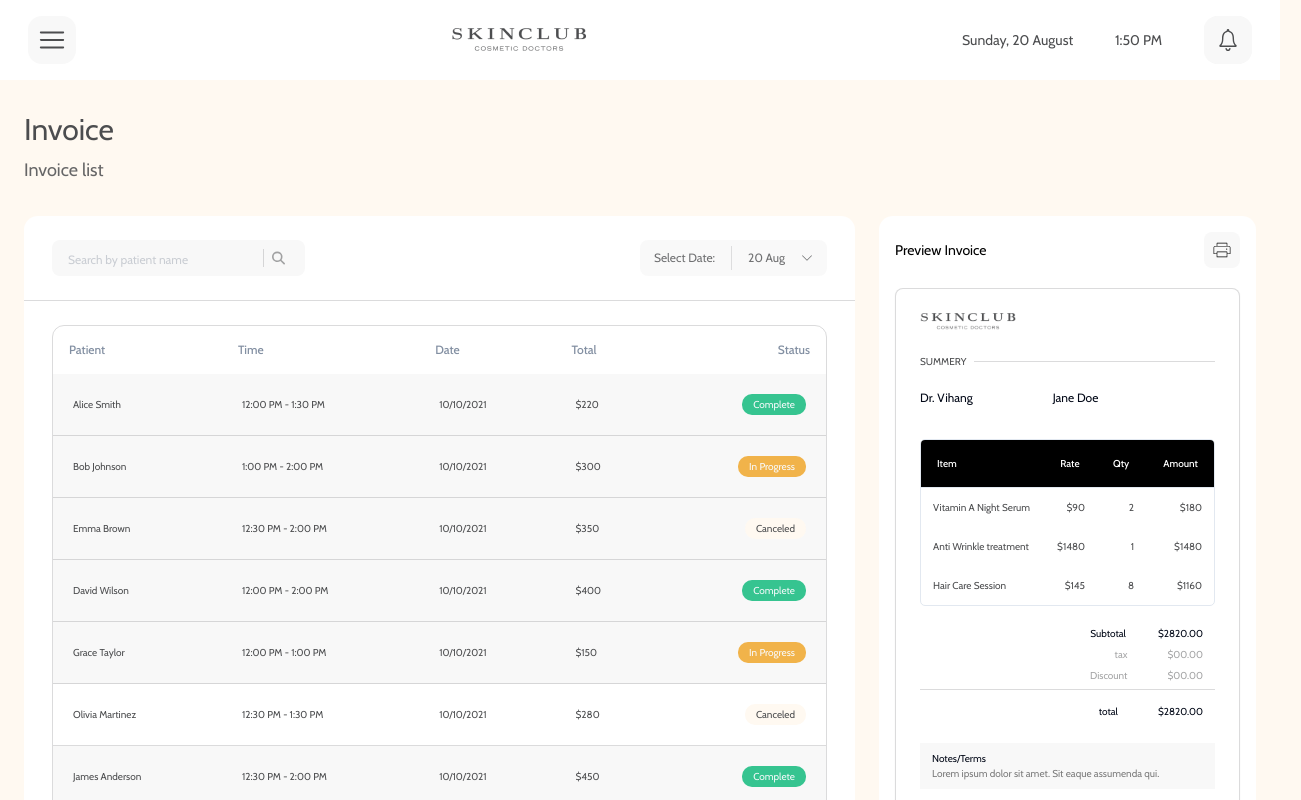
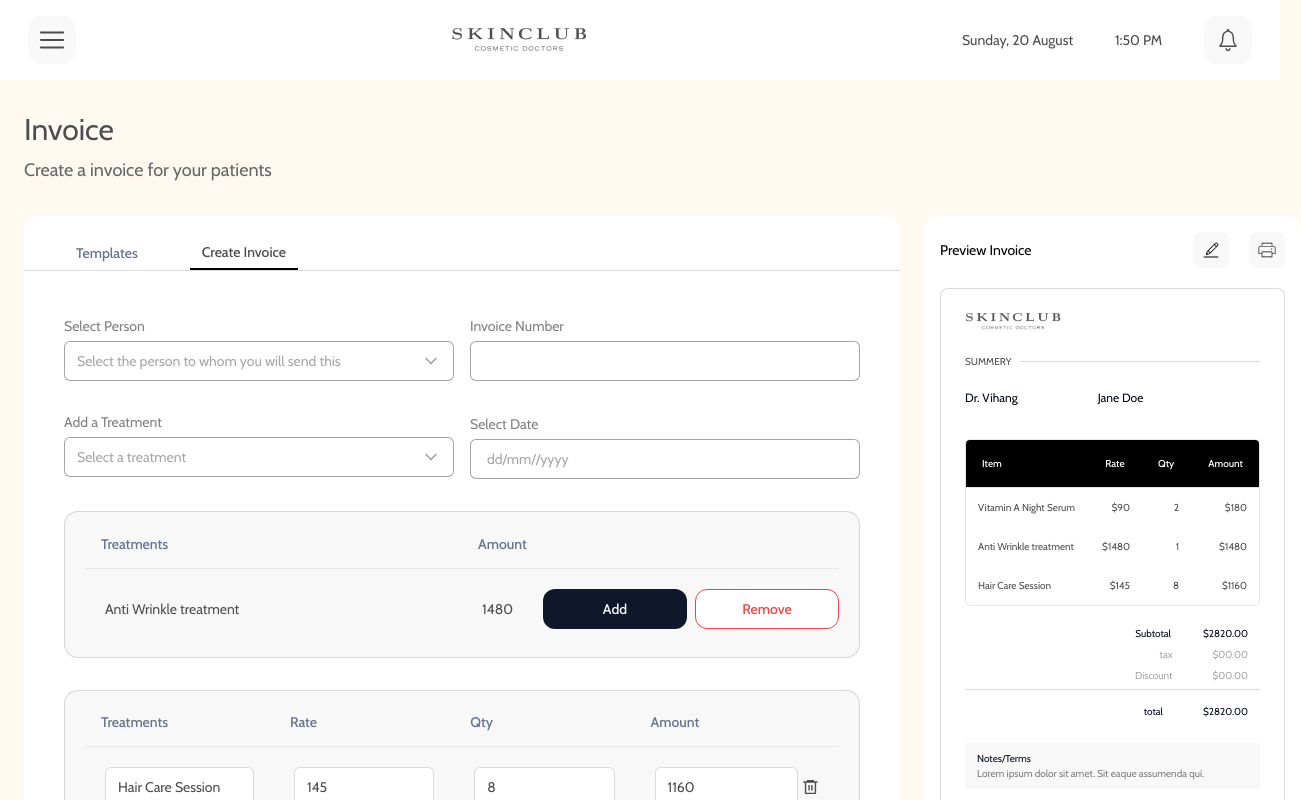
Before and after one commit to Mriganka5137/Skin-Club-7, a Next.js app: page / in a window 1280 px wide. Shown: the top 800 px of the page, 1301 px wide, since content can reach past the window. Built offline with nearby package versions, Linux system fonts and the light colour scheme.

Commit message:
Refactor create invoice page and import TabsContainer

```diff
--- a/app/create-invoice/page.tsx
+++ /dev/null
@@ -1,20 +0,0 @@
-import TabsContainer from "@/components/create-invoice/TabsContainer";
-import InvoiceContainer from "@/components/shared/InvoiceContainer";
-import React from "react";
-
-const CreateInvoicePage = () => {
-  return (
-    <div className="  flex-grow w-full px-6 py-8 ">
-      <h1 className=" text-3xl font-light text-color--4C4D4F">Invoice</h1>
-      <h3 className=" mt-2  text-color--4C4D4F opacity-85 text-lg">
-        Create a invoice for your patients
-      </h3>
-      <div className="flex flex-col xl:flex-row gap-6 mt-8 w-full max-sm:mt-2   ">
-        <TabsContainer />
-        <InvoiceContainer edit={true} url="create-invoice" />
-      </div>
-    </div>
-  );
-};
-
-export default CreateInvoicePage;
--- a/app/page.tsx
+++ b/app/page.tsx
@@ -1,18 +1,20 @@
+import TabsContainer from "@/components/create-invoice/TabsContainer";
 import InvoiceContainer from "@/components/shared/InvoiceContainer";
-import TableContainer from "@/components/shared/TableContainer";
+import React from "react";
 
-export default function Home() {
+const CreateInvoicePage = () => {
   return (
-    <main className=" px-6 py-8 w-full   ">
+    <div className="  flex-grow w-full px-6 py-8 ">
       <h1 className=" text-3xl font-light text-color--4C4D4F">Invoice</h1>
       <h3 className=" mt-2  text-color--4C4D4F opacity-85 text-lg">
-        Invoice list
+        Create a invoice for your patients
       </h3>
+      <div className="flex flex-col xl:flex-row gap-6 mt-8 w-full max-sm:mt-2   ">
+        <TabsContainer />
+        <InvoiceContainer edit={true} url="create-invoice" />
+      </div>
+    </div>
+  );
+};
 
-      <div className="flex max-lg:flex-col gap-6 mt-8 w-full   ">
-        <TableContainer />
-        <InvoiceContainer url="/" />
-      </div>
-    </main>
-  );
-}
+export default CreateInvoicePage;
```
Also changed, not shown: components/ui/calendar.tsx (+10 -10 lines).
